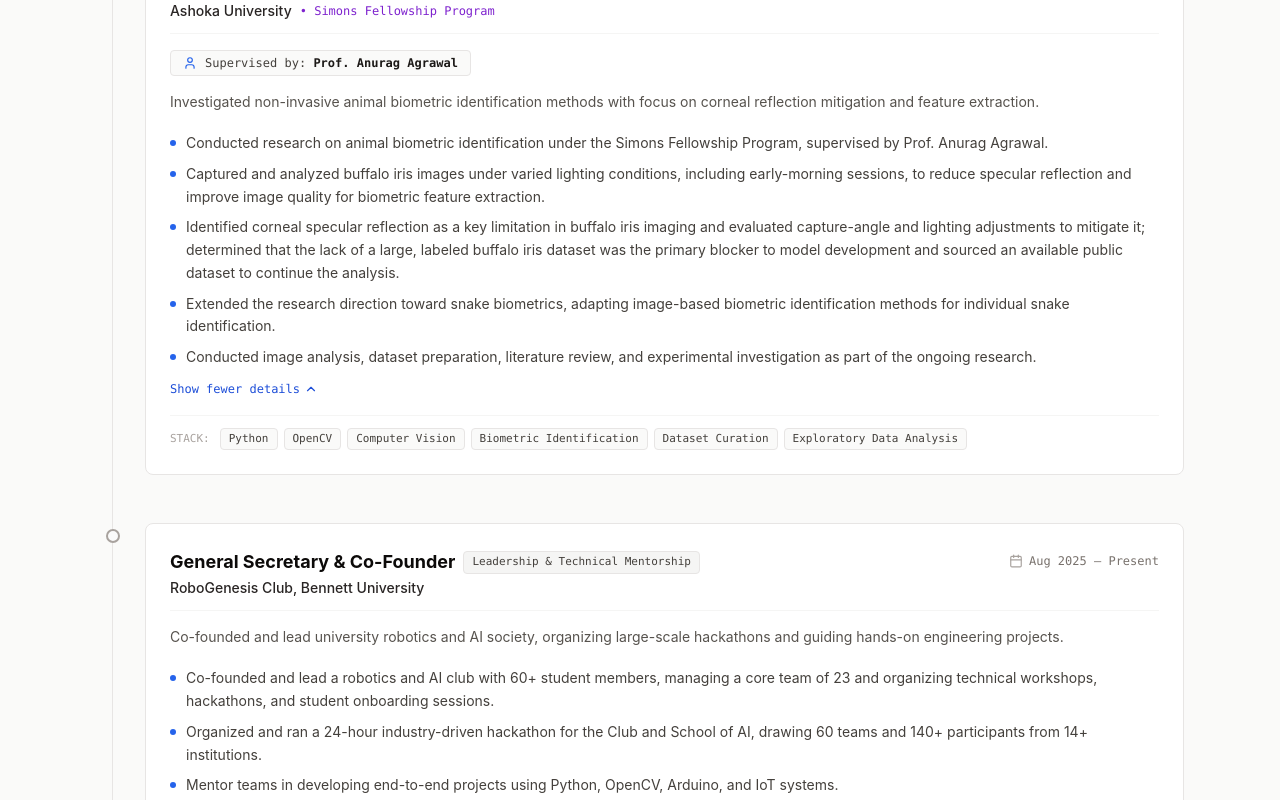
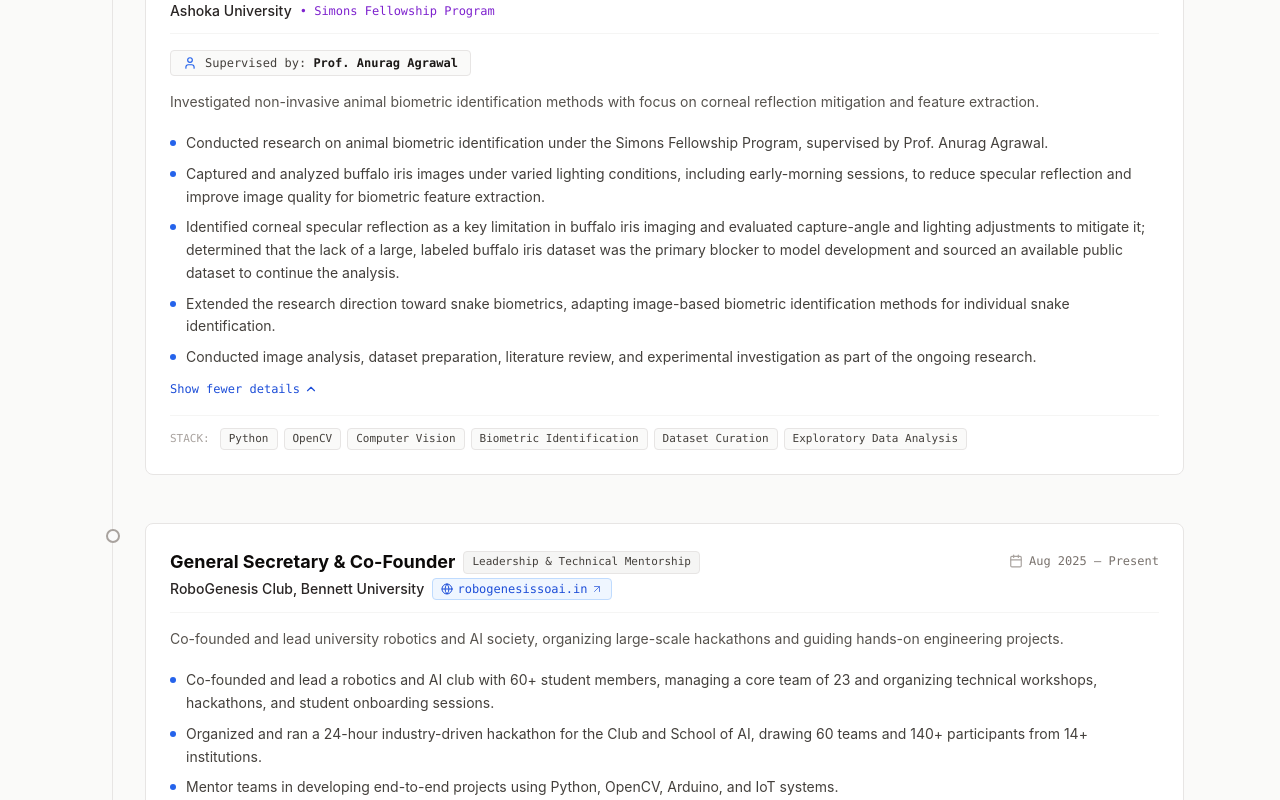
Before and after one commit to mauryaakash-ai/Akash-Maurya, a Next.js app: page /experience in a window 1280 px wide. Shown: the part 921-1721 px from the top of the page. Built offline with nearby package versions, Linux system fonts and the light colour scheme.

Commit message:
feat: add robogenesissoai.in website link to RoboGenesis Club experience entry

```diff
--- a/components/sections/ExperienceSection.tsx
+++ b/components/sections/ExperienceSection.tsx
@@ -1,11 +1,10 @@
 'use client';
 
 import React, { useState } from 'react';
-import { Briefcase, Calendar, ChevronDown, ChevronUp, MapPin, User, CheckCircle2, Award } from 'lucide-react';
+import { Briefcase, Calendar, ChevronDown, ChevronUp, MapPin, User, CheckCircle2, Globe, ArrowUpRight } from 'lucide-react';
 import { experienceData } from '@/data/experience';
 
 export function ExperienceSection() {
-  // Store expanded state per experience item
   const [expandedItems, setExpandedItems] = useState<Record<string, boolean>>({
     visecure: true,
     ashoka: true,
@@ -39,13 +38,13 @@
 
         {/* Experience Timeline */}
         <div className="relative border-l border-stone-200 dark:border-stone-800 ml-3 md:ml-4 pl-6 md:pl-8 space-y-12">
-          {experienceData.map((exp, index) => {
+          {experienceData.map((exp) => {
             const isExpanded = expandedItems[exp.id] ?? true;
 
             return (
               <div key={exp.id} className="relative group">
                 {/* Timeline Dot */}
-                <div className="absolute -left-[31px] md:-left-[39px] top-1.5 w-3.5 h-3.5 rounded-full border-2 border-stone-400 dark:border-stone-600 bg-paper-50 dark:bg-editorial-darkBg group-hover:border-blue-600 group-hover:bg-blue-600 transition-colors" />
+                <div className="absolute -left-[31px] md:-left-[39px] top-1.5 w-3.5 h-3.5 rounded-full border-2 border-stone-400 dark:border-stone-600 bg-paper-50 dark:bg-stone-950 group-hover:border-blue-600 group-hover:bg-blue-600 transition-colors" />
 
                 <div className="bg-white dark:bg-stone-900 border border-stone-200 dark:border-stone-800 rounded-lg p-5 sm:p-6 shadow-xs space-y-4">
                   {/* Top Bar: Role, Org, Mode, Dates */}
@@ -59,12 +58,24 @@
                           {exp.mode}
                         </span>
                       </div>
-                      <div className="text-sm font-medium text-stone-800 dark:text-stone-200 mt-0.5 flex items-center gap-2">
+                      <div className="text-sm font-medium text-stone-800 dark:text-stone-200 mt-0.5 flex flex-wrap items-center gap-2">
                         <span>{exp.organization}</span>
                         {exp.program && (
                           <span className="text-xs text-purple-700 dark:text-purple-400 font-mono">
                             • {exp.program}
                           </span>
+                        )}
+                        {exp.websiteUrl && (
+                          <a
+                            href={exp.websiteUrl}
+                            target="_blank"
+                            rel="noopener noreferrer"
+                            className="inline-flex items-center gap-1 text-xs font-mono text-blue-700 dark:text-blue-400 hover:underline px-2 py-0.5 rounded bg-blue-50 dark:bg-blue-950/60 border border-blue-200 dark:border-blue-900"
+                          >
+                            <Globe className="w-3 h-3" />
+                            <span>{exp.websiteLabel || 'Club Website'}</span>
+                            <ArrowUpRight className="w-3 h-3 opacity-70" />
+                          </a>
                         )}
                       </div>
                     </div>
@@ -88,7 +99,7 @@
                     {exp.summary}
                   </p>
 
-                  {/* Bullet Highlights (collapsible toggle) */}
+                  {/* Bullet Highlights */}
                   <div className="space-y-2 pt-1">
                     <ul className="space-y-2 text-xs sm:text-sm text-stone-700 dark:text-stone-300">
                       {(isExpanded ? exp.highlights : exp.highlights.slice(0, 2)).map((bullet, bIdx) => (
@@ -102,7 +113,7 @@
                     {exp.highlights.length > 2 && (
                       <button
                         onClick={() => toggleExpand(exp.id)}
-                        className="inline-flex items-center gap-1 font-mono text-xs text-blue-700 dark:text-blue-400 hover:underline pt-1 focus:outline-none"
+                        className="inline-flex items-center gap-1 font-mono text-xs text-blue-700 dark:text-blue-400 hover:underline pt-1 focus:outline-none cursor-pointer"
                       >
                         {isExpanded ? (
                           <>
--- a/data/experience.ts
+++ b/data/experience.ts
@@ -8,6 +8,8 @@
   mode: string;
   supervisor?: string;
   program?: string;
+  websiteUrl?: string;
+  websiteLabel?: string;
   summary: string;
   highlights: string[];
   techStack: string[];
@@ -73,6 +75,8 @@
     dates: "Aug 2025 – Present",
     periodLabel: "2025 – Present",
     mode: "Leadership & Technical Mentorship",
+    websiteUrl: "https://robogenesissoai.in",
+    websiteLabel: "robogenesissoai.in",
     summary: "Co-founded and lead university robotics and AI society, organizing large-scale hackathons and guiding hands-on engineering projects.",
     highlights: [
       "Co-founded and lead a robotics and AI club with 60+ student members, managing a core team of 23 and organizing technical workshops, hackathons, and student onboarding sessions.",
```
